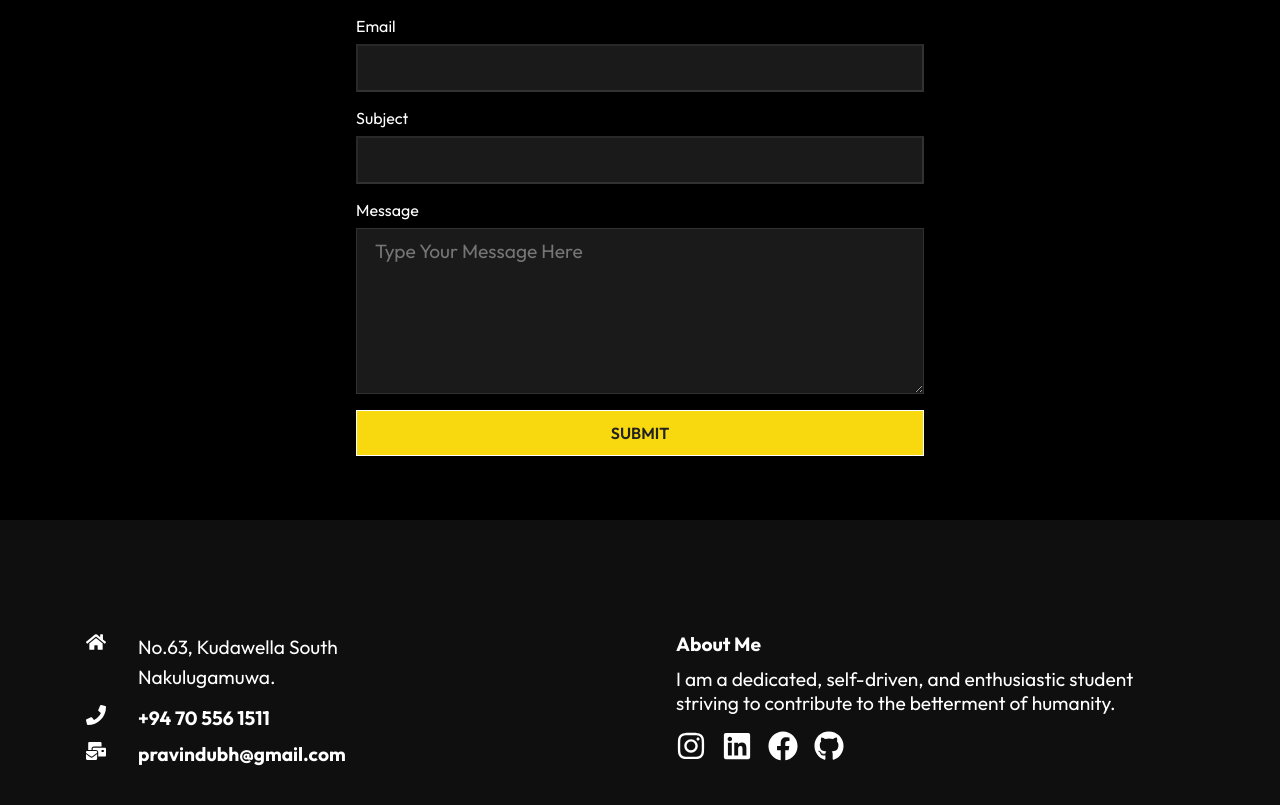
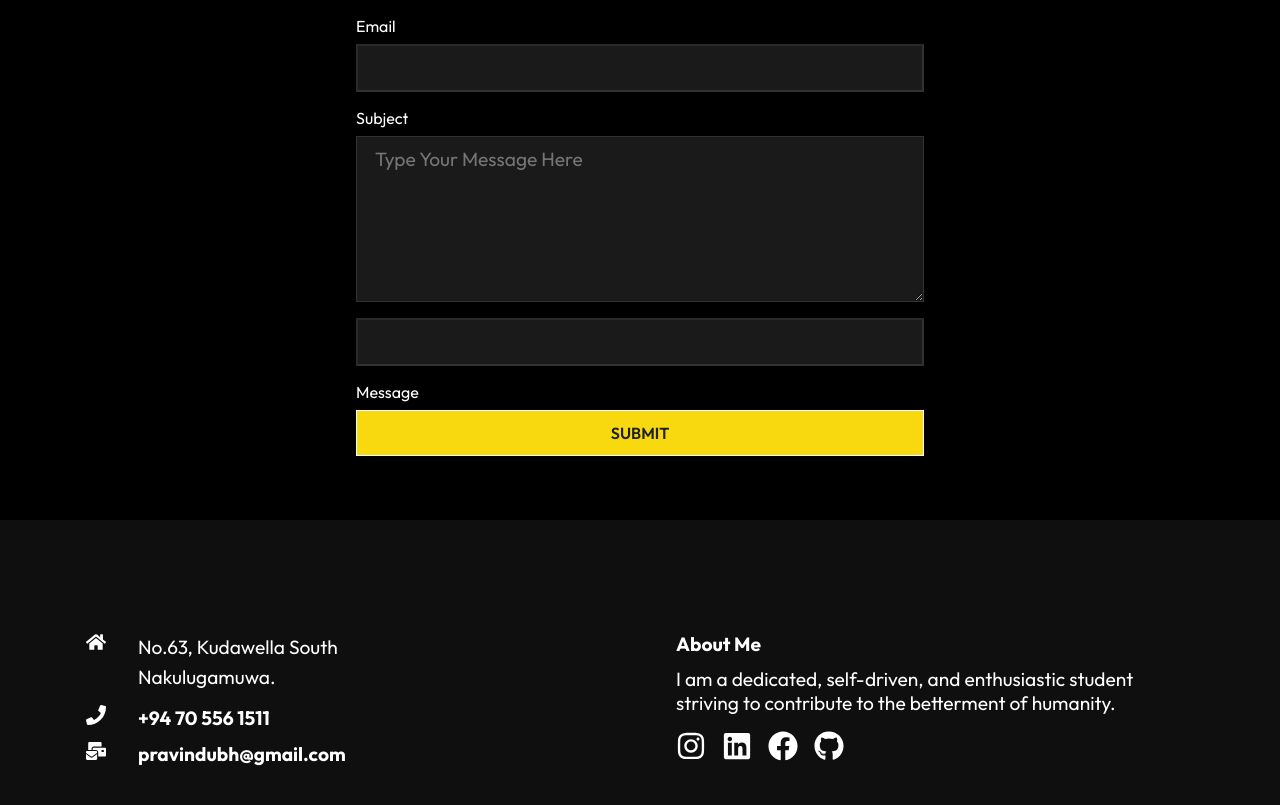
Before and after one commit to Pravindu-Bhashitha/My-Portfolio-Website, a React (Create React App) app: page /contact in a window 1280 px wide. Shown: the part 780-1585 px from the top of the page. Built offline with nearby package versions, Linux system fonts and the light colour scheme.

Commit message:
Add contact form

```diff
--- a/src/components/Contactform.js
+++ b/src/components/Contactform.js
@@ -5,7 +5,7 @@ const ContactForm = () => {
   const [name,setName] = useState("");
   const [email,setEmail] = useState("");
   const [subject,setSubject] = useState("");
-  // const [message,setMessage] = useState("");
+  const [message,setMessage] = useState("");
   console.log(name,email,subject);
   return (
     <div className="form">
@@ -16,14 +16,14 @@ const ContactForm = () => {
         <label>Email</label>
         <input type="email" id="email" name="email" value={email} onChange={(e) => setEmail(e.target.value)} required />
         <label>Subject</label>
-        <input type="text" id="subject" name="subject" value={subject} onChange={(e) => setSubject(e.target.value)} required />
-        <label>Message</label>
         <textarea
           rows="6"
           placeholder="Type Your Message Here"
           name="message"
-          // value={message} onChange={(e) => setMessage(e.target.value)}
+          value={message} onChange={(e) => setMessage(e.target.value)}
         />
+        <input type="text" id="subject" name="subject" value={subject} onChange={(e) => setSubject(e.target.value)} required />
+        <label>Message</label>
         <button className="btn" type="submit">
           Submit
         </button>
```
